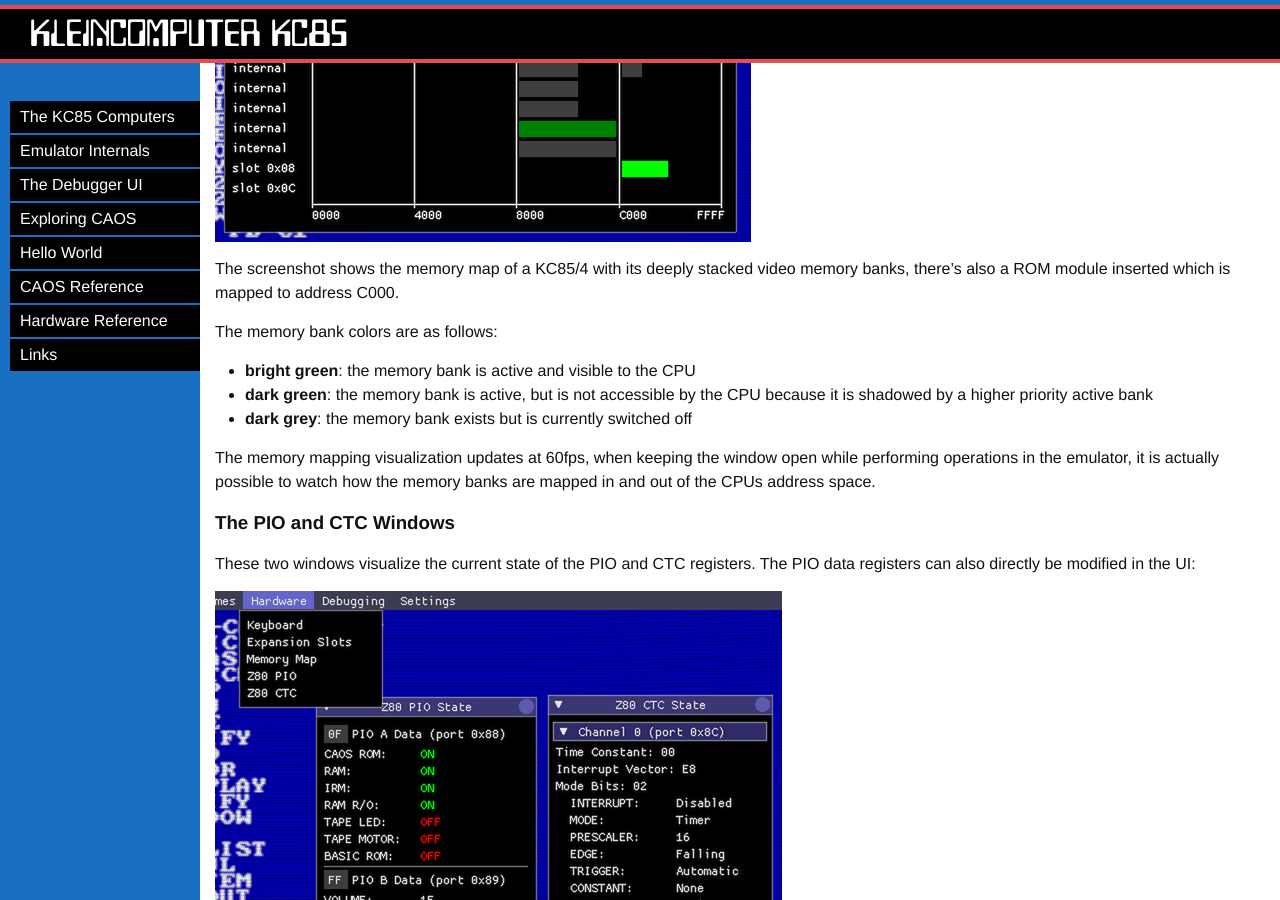
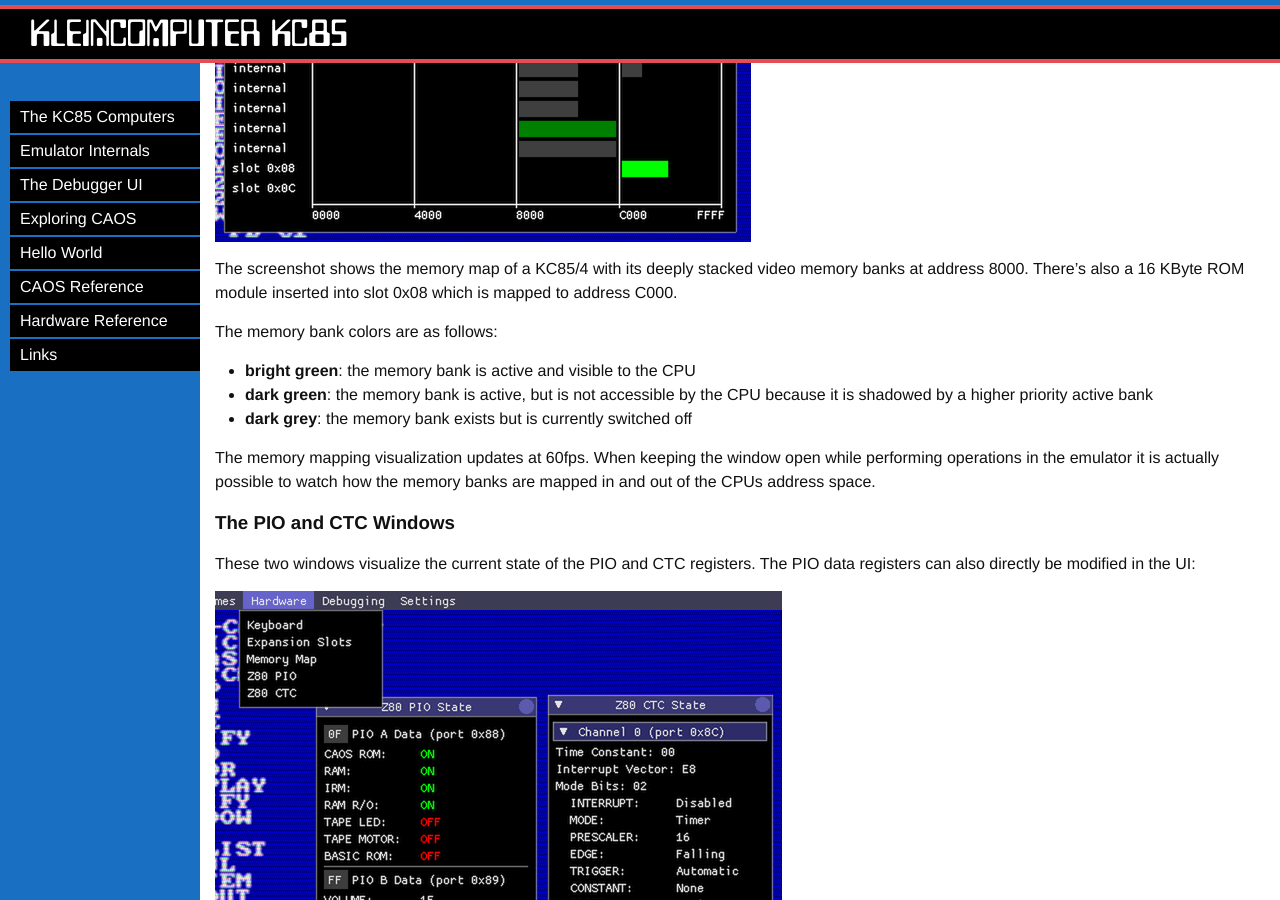
Before and after one commit to floooh/yakc, a Jekyll site: the page built from web/p025_debuggerui.md, in a window 1280 px wide and 900 px high, scrolled down 4188 px. Built offline with Jekyll 4.4.1, drawn with Linux system fonts in a browser that asks for light colours; some of the changed text lies outside the part shown.

Commit message:
Some more webpage typos fixed

```diff
--- a/web/p025_debuggerui.md
+++ b/web/p025_debuggerui.md
@@ -104,9 +104,9 @@ actually visible to the CPU:
 
 ![memory_map](images/memory_map.png)
 
-The screenshot shows the memory map of a KC85/4 with its deeply stacked
-video memory banks, there's also a ROM module inserted which is mapped to
-address C000.
+The screenshot shows the memory map of a KC85/4 with its deeply stacked video
+memory banks at address 8000. There's also a 16 KByte ROM module inserted into
+slot 0x08 which is mapped to address C000.
 
 The memory bank colors are as follows:
 
@@ -115,8 +115,8 @@ The memory bank colors are as follows:
 CPU because it is shadowed by a higher priority active bank
 - **dark grey**: the memory bank exists but is currently switched off
 
-The memory mapping visualization updates at 60fps, when keeping the
-window open while performing operations in the emulator, it is actually
+The memory mapping visualization updates at 60fps. When keeping the
+window open while performing operations in the emulator it is actually
 possible to watch how the memory banks are mapped in and out of the CPUs
 address space.
 
```
Also changed, not shown: other parts of web/p025_debuggerui.md (+2 -2 lines).
